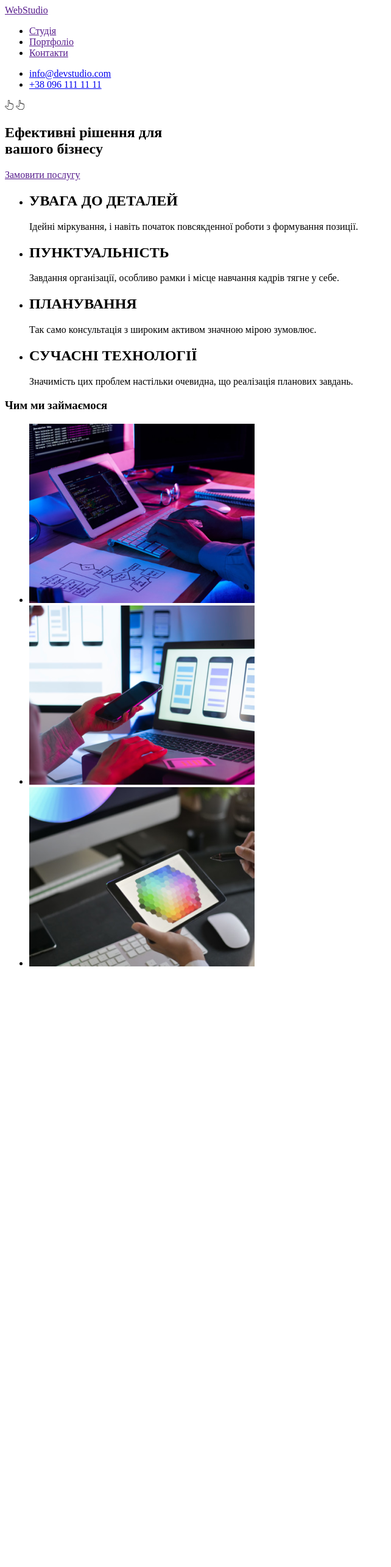
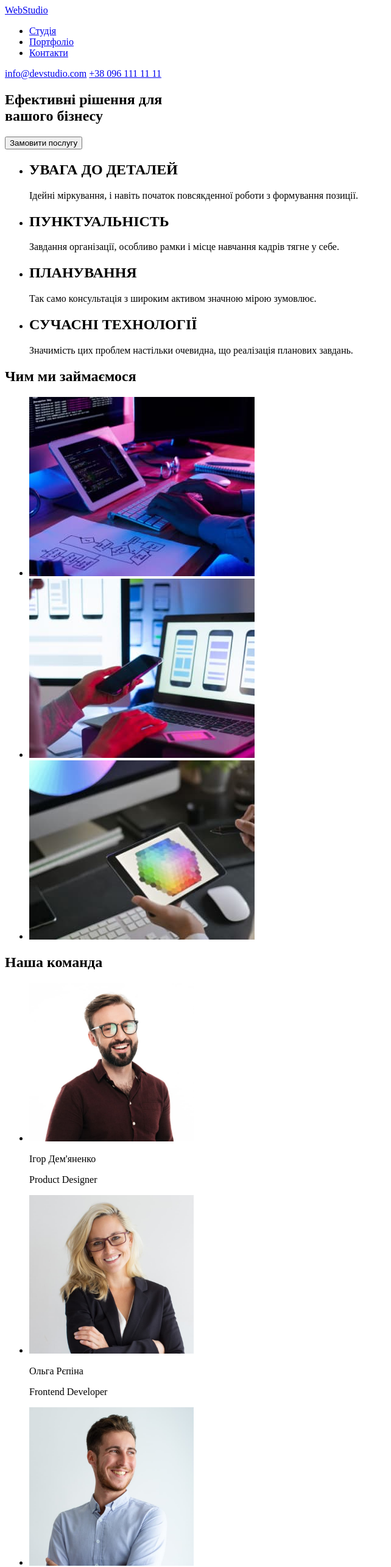
Before and after one commit to AnastasiaMosevych/goit-markup-hw-01, a plain HTML site: page index.html in a window 1280 px wide. Shown: the top 2570 px of the page at 61% size, without its empty margins (0-642 px from the left). Before the commit the page ends 1605 px from the top, so only its background shows below. Drawn offline with Linux system fonts and the light colour scheme.

Commit message:
created folder img, added more content: main, sections in main, footer

```diff
--- a/index.html
+++ b/index.html
@@ -1,35 +1,44 @@
 <!DOCTYPE html>
-<html lang="ua">
+<html lang="uk">
 
 <head>
     <meta charset="UTF-8">
     <meta http-equiv="X-UA-Compatible" content="IE=edge">
     <meta name="viewport" content="width=device-width, initial-scale=1.0">
-    <title>Document</title>
+    <title>Webstudio</title>
 </head>
 
 <body>
+
+    <!--Header-->
+
     <header>
+        <a href="#">WebStudio</a>
         <nav>
-            <a href="">WebStudio</a>
             <ul>
-                <li><a href="">Студія</a></li>
-                <li><a href="">Портфоліо</a></li>
-                <li><a href="">Контакти</a></li>
+                <li><a href="#">Студія</a></li>
+                <li><a href="#">Портфоліо</a></li>
+                <li><a href="#">Контакти</a></li>
             </ul>
-            <ul>
-                <li><a href="mailto:info@devstudio.com">info@devstudio.com</a></li>
-                <li><a href="tel:+38 096 111 11 11">+38 096 111 11 11</a></li>
-            </ul>
-            <img src="./goit-markup-hw-01/vector.png">
-            <img src="./goit-markup-hw-01/vector.png">
         </nav>
+        <a href="mailto:info@devstudio.com">info@devstudio.com</a>
+        <a href="tel:+380961111111">+38 096 111 11 11</a>
     </header>
-    <div>
+
+    <!--Main content-->
+
+    <main>
+
+        <!--Hero section-->
+
         <section>
             <h1>Ефективні рішення для<br>вашого бізнесу</h1>
-            <a href="">Замовити послугу</a>
+            <button type="button">Замовити послугу</button>
+
         </section>
+
+        <!--Our values-->
+
         <section>
             <ul>
                 <li>
@@ -50,22 +59,60 @@
                 </li>
             </ul>
         </section>
+
+        <!--What we work with-->
+
         <section>
-            <h3>Чим ми займаємося</h3>
+            <h2>Чим ми займаємося</h2>
             <ul>
                 <li>
-                    <img src="./goit-markup-hw-01/img1.png" alt="">
+                    <img src="./img/working-on-computer.jpg" alt="working on computer" width="370">
                 </li>
                 <li>
-                    <img src="./goit-markup-hw-01/img2.png" alt="">
+                    <img src="./img/phone-user-interface.jpg" alt="phone user interface" width="370">
                 </li>
                 <li>
-                    <img src="./goit-markup-hw-01/img3.png" alt="">
+                    <img src="./img/working-on-ipad.jpg" alt="working on ipad" width="370">
                 </li>
             </ul>
         </section>
-    </div>
+
+        <!--Our team-->
+
+        <section>
+            <h2>Наша команда</h2>
+            <ul>
+                <li>
+                    <img src="./img/ihor.jpg" alt="product designer" width="270">
+                    <p>Ігор Дем'яненко</p>
+                    <p>Product Designer</p>
+                </li>
+                <li>
+                    <img src="./img/olha.jpg" alt="frontend developer" width="270">
+                    <p>Ольга Рєпіна</p>
+                    <p>Frontend Developer</p>
+                </li>
+                <li>
+                    <img src="./img/mykola.jpg" alt="marketing" width="270">
+                    <p>Микола Тарасов</p>
+                    <p>Marketing</p>
+                </li>
+                <li>
+                    <img src="./img/mykhailo.jpg" alt="ui designer" width="270">
+                    <p>Михайло Єрмаков</p>
+                    <p>UI Designer</p>
+                </li>
+            </ul>
+        </section>
+    </main>
+    <!--Footer-->
+
+    <footer>
+        <a href="#">WebStudio</a>
+        <address>м. Київ, пр-т Лесі Українки, 26 <br>
+            <a href="mailto:info@devstudio.com">info@devstudio.com</a><br>
+            <a href="tel:+380961111111">+38 096 111 11 11</a>
+        </address>
+    </footer>
 </body>
-<footer></footer>
-
 </html>
```
Also changed, not shown: img/ihor.jpg (added), img/mykhailo.jpg (added), img/mykola.jpg (added), img/olha.jpg (added), img/phone-user-interface.jpg (added), img/working-on-computer.jpg (added), img/working-on-ipad.jpg (added), img1.png (deleted), img2.png (deleted), img3.png (deleted), vector.png (deleted), 1 other file.
